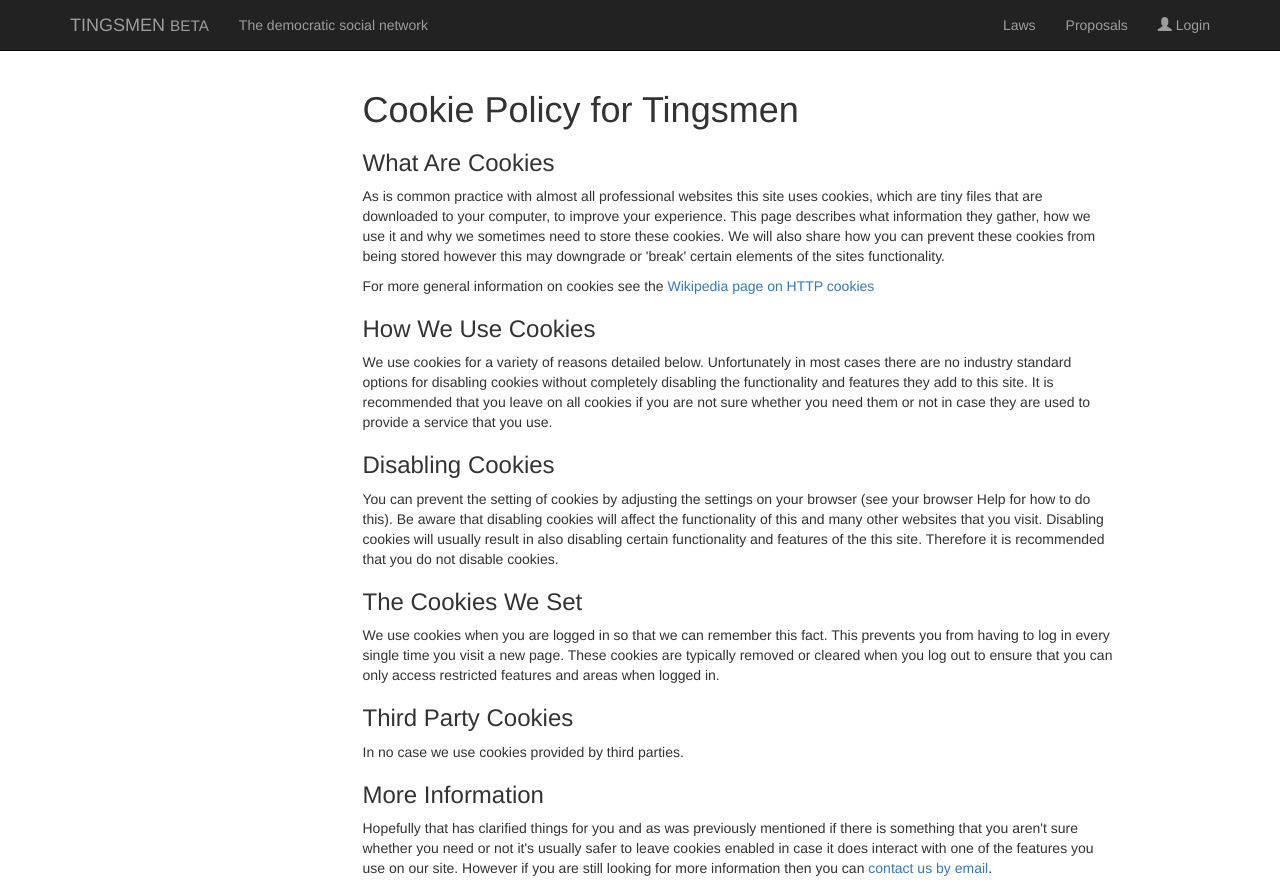
After one commit to pasqu4le/tingsmen, a Flask app: template app/templates/cookies.html in a window 1280 px wide. The commit adds this page. Run offline with Flask 2, Linux system fonts and the light colour scheme; the template is opened without the code that fills it, so the values that code supplies are empty; parts of the project's set-up code (start-up, migrations or seed data) failed here and were passed over; some libraries are stand-ins or nearby versions.

Commit message:
l.8 - english cookies

```diff
--- a/app/static/css/base.css
+++ b/app/static/css/base.css
@@ -1,4 +1,4 @@
-.top-container {
+.base-content {
     padding-top: 70px;
 }
 
--- /dev/null
+++ b/app/static/js/cookies.js
@@ -0,0 +1,17 @@
+window.addEventListener("load", function(){
+window.cookieconsent.initialise({
+    "palette": {
+        "popup": {
+            "background": "#333",
+            "text": "#999"
+        },
+        "button": {
+            "background": "#56cbdb",
+            "text": "#ffffff"
+        }
+    },
+    "theme": "classic",
+    "content": {
+        "href": "/cookies"
+    }
+})});
--- a/app/templates/base.html
+++ b/app/templates/base.html
@@ -16,16 +16,20 @@
         <!-- Custom styles and scripts -->
         <link href="/static/css/base.css" rel="stylesheet" media="screen">
         {% block head_custom %}{% endblock %}
+        <!-- cookie policy banner -->
+        <link rel="stylesheet" type="text/css" href="//cdnjs.cloudflare.com/ajax/libs/cookieconsent2/3.0.3/cookieconsent.min.css" />
+        <script src="//cdnjs.cloudflare.com/ajax/libs/cookieconsent2/3.0.3/cookieconsent.min.js"></script>
+        <script src="/static/js/cookies.js"></script>
     </head>
     <body>
         {% include "navbar.html" %}
-        {% block content %}{% endblock %}
+        <div class="base-content">
+            {% block content %}{% endblock %}
+        </div>
         <!-- Css and JavaScript -  Placed at the end of the document so the pages load faster -->
         <!-- Bootstrap core CSS and JavaScript -->
         <link href="/static/css/bootstrap.min.css" rel="stylesheet" media="screen">
         <script type="text/javascript" src="/static/js/bootstrap.min.js"></script>
         <script type="text/javascript" src="/static/js/ee.js"></script>
-        <!-- cookie policy banner -->
-        <script type="text/javascript" src="https://nibirumail.com/docs/scripts/nibirumail.cookie.min.js"></script>
     </body>
 </html>
--- a/app/templates/columned.html
+++ b/app/templates/columned.html
@@ -1,6 +1,6 @@
 {% extends "base.html" %}
 {% block content %}
-    <div class="container top-container">
+    <div class="container">
         <div class="row">
             <div class="col-md-3">
                 {% block side_column %}{% endblock %}
--- /dev/null
+++ b/app/templates/cookies.html
@@ -0,0 +1,18 @@
+{% extends "columned.html" %}
+
+{% block central_column %}
+    <h1>Cookie Policy for Tingsmen</h1>
+    <h3>What Are Cookies</h3>
+    <p>As is common practice with almost all professional websites this site uses cookies, which are tiny files that are downloaded to your computer, to improve your experience. This page describes what information they gather, how we use it and why we sometimes need to store these cookies. We will also share how you can prevent these cookies from being stored however this may downgrade or 'break' certain elements of the sites functionality.</p>
+    <p>For more general information on cookies see the <a href="https://en.wikipedia.org/wiki/HTTP_cookie">Wikipedia page on HTTP cookies</a></p>
+    <h3>How We Use Cookies</h3>
+    <p>We use cookies for a variety of reasons detailed below. Unfortunately in most cases there are no industry standard options for disabling cookies without completely disabling the functionality and features they add to this site. It is recommended that you leave on all cookies if you are not sure whether you need them or not in case they are used to provide a service that you use.</p>
+    <h3>Disabling Cookies</h3>
+    <p>You can prevent the setting of cookies by adjusting the settings on your browser (see your browser Help for how to do this). Be aware that disabling cookies will affect the functionality of this and many other websites that you visit. Disabling cookies will usually result in also disabling certain functionality and features of the this site. Therefore it is recommended that you do not disable cookies.</p>
+    <h3>The Cookies We Set</h3>
+    <p>We use cookies when you are logged in so that we can remember this fact. This prevents you from having to log in every single time you visit a new page. These cookies are typically removed or cleared when you log out to ensure that you can only access restricted features and areas when logged in.</p>
+    <h3>Third Party Cookies</h3>
+    <p>In no case we use cookies provided by third parties.</p>
+    <h3>More Information</h3>
+    <p>Hopefully that has clarified things for you and as was previously mentioned if there is something that you aren't sure whether you need or not it's usually safer to leave cookies enabled in case it does interact with one of the features you use on our site. However if you are still looking for more information then you can <a href="mailto:tingsmen@gmail.com">contact us by email</a>.</p>
+{% endblock %}
--- a/app/templates/error.html
+++ b/app/templates/error.html
@@ -7,7 +7,7 @@
     </script>
 {% endblock %}
 {% block content %}
-    <div class="container top-container">
+    <div class="container">
         <div class="jumbotron">
             <h1 class="text-center"><strong>{{ code }}</strong></h1>
             <p class="text-center"><span class="glyphicon glyphicon-warning-sign"></span> {{ message }}, <a onclick="goBack()">go back</a>.</p>
--- a/app/views.py
+++ b/app/views.py
@@ -34,6 +34,11 @@ def home():
         'form_init_js': form_init_js
     }
     return render_template("home.html", **options)
+
+
+@app.route('/cookies/')
+def cookie_policy():
+    return render_template("cookies.html", title='Cookie policy')
 
 
 @app.route('/page/<page_name>')
```
